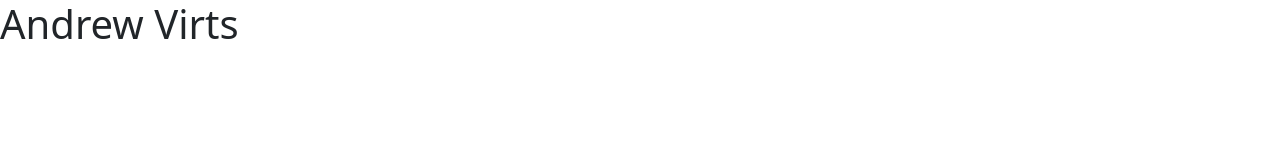
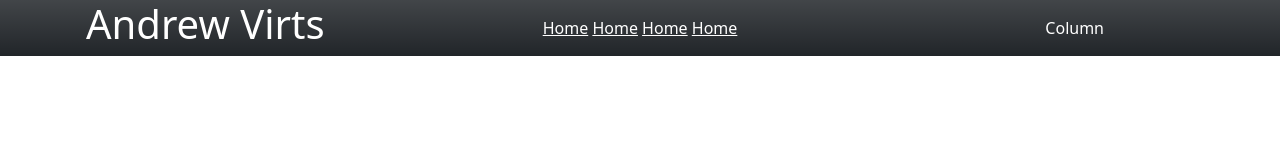
Before and after one commit to asvirts/portfolio-dev, a plain HTML site: page index.html in a window 1280 px wide. Drawn offline with nearby package versions, Linux system fonts and the light colour scheme.

Commit message:
getting started

```diff
--- a/index.html
+++ b/index.html
@@ -10,7 +10,22 @@
 </head>
 <body>
 
-    <h1>Andrew Virts</h1>
+    <div>
+        <div class="row text-center align-items-center text-bg-darker bg-dark bg-gradient">
+          <div class="col text-white">
+            <h1>Andrew Virts</h1>
+          </div>
+          <div class="col text-white">
+            <a href="/" class="text-white">Home</a>
+            <a href="/" class="text-white">Home</a>
+            <a href="/" class="text-white">Home</a>
+            <a href="/" class="text-white">Home</a>
+          </div>
+          <div class="col text-white">
+            Column
+          </div>
+        </div>
+      </div>
 
 
     <script src="https://cdn.jsdelivr.net/npm/@popperjs/core@2.11.6/dist/umd/popper.min.js" integrity="sha384-oBqDVmMz9ATKxIep9tiCxS/Z9fNfEXiDAYTujMAeBAsjFuCZSmKbSSUnQlmh/jp3" crossorigin="anonymous"></script>
```
